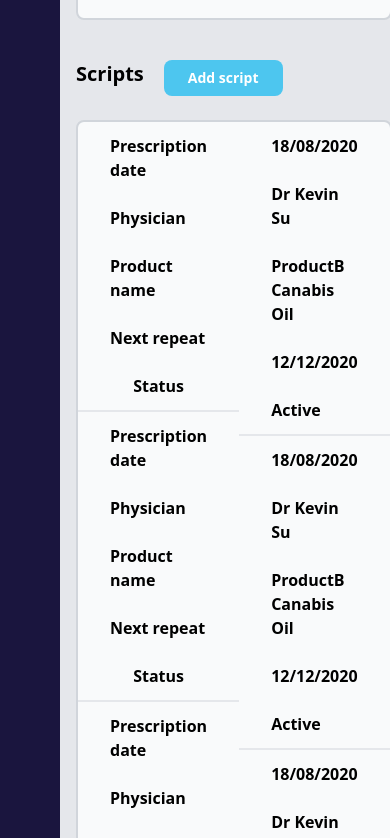
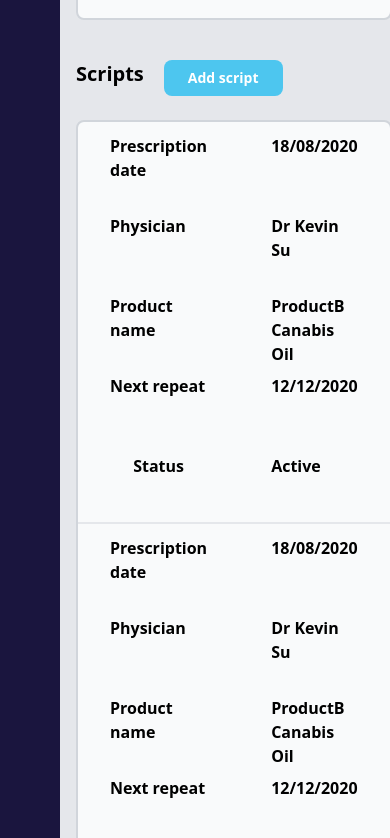
Before and after one commit to surfgreendev/medimar, a Vue app: page / in a window 390 px wide. Shown: the part 1562-2400 px from the top of the page. Built offline with nearby package versions, Linux system fonts and the light colour scheme.

Commit message:
Fixed table responsivness

```diff
--- a/src/components/dashboard/ScriptList.vue
+++ b/src/components/dashboard/ScriptList.vue
@@ -9,23 +9,23 @@
 
     <div class="mt-5 mb-20">
         <div class="flex bg-gray-50 border-2 overflow-x-auto border-solid border-gray-300 rounded-lg">
-            <table class="w-full flex flex-row flex-no-wrap overflow-hidden">
+            <table class="w-full table-auto flex flex-row flex-no-wrap overflow-hidden">
                 <thead>
                     <tr v-for="script in scripts" :key="script.uuid" class="flex flex-col flex-no wrap sm:table-row px-4 border-solid border-b-2">
-                        <th class="pt-3 pb-3 px-4 text-left">Prescription date <font-awesome-icon class="hidden sm:inline" icon="sort"></font-awesome-icon></th>
-                        <th class="pt-3 pb-3 px-4 text-left">Physician <font-awesome-icon class="hidden sm:inline" icon="sort"></font-awesome-icon></th>
-                        <th class="pt-3 pb-3 px-4 text-left">Product name <font-awesome-icon class="hidden sm:inline" icon="sort"></font-awesome-icon></th>
-                        <th class="pt-3 pb-3 px-4 text-left">Next repeat <font-awesome-icon  class="hidden sm:inline" icon="sort"></font-awesome-icon></th>
-                        <th class="pt-3 pb-3 px-4 sm:text-right">Status <font-awesome-icon class="hidden sm:inline" icon="sort"></font-awesome-icon></th>
+                        <th class="align-middle pt-3 pb-3 px-4 h-20 sm:h-auto text-left">Prescription date <font-awesome-icon class="hidden sm:inline" icon="sort"></font-awesome-icon></th>
+                        <th class="align-middle pt-3 pb-3 px-4 h-20 sm:h-auto text-left">Physician <font-awesome-icon class="hidden sm:inline" icon="sort"></font-awesome-icon></th>
+                        <th class="align-middle pt-3 pb-3 px-4 h-20 sm:h-auto text-left">Product name <font-awesome-icon class="hidden sm:inline" icon="sort"></font-awesome-icon></th>
+                        <th class="align-middle pt-3 pb-3 px-4 h-20 sm:h-auto text-left">Next repeat <font-awesome-icon  class="hidden sm:inline" icon="sort"></font-awesome-icon></th>
+                        <th class="align-middle pt-3 pb-3 px-4 h-20 sm:h-auto sm:text-right">Status <font-awesome-icon class="hidden sm:inline" icon="sort"></font-awesome-icon></th>
                     </tr>
                 </thead>
                 <tbody class="flex-1 sm:flex-none">
                     <tr class="flex flex-col flex-no wrap sm:table-row px-4 border-solid border-b-2 last:border-b-0" v-for="script in scripts" :key="script.uuid">
-                        <td class="px-4 pt-3 pb-3 font-semibold">{{script.prescriptionDate}}</td>
-                        <td class="px-4 pt-3 pb-3 font-semibold">{{script.physcian}}</td>
-                        <td class="px-4 pt-3 pb-3 font-semibold">{{script.productName}}</td>
-                        <td class="px-4 pt-3 pb-3 font-semibold">{{script.nextRepeatDate}}</td>
-                        <td class="px-4 pt-3 pb-3 sm:text-right font-semibold">{{script.status}}</td>
+                        <td class="align-middle relative h-20 sm:h-auto px-4 pt-3 pb-3 font-semibold">{{script.prescriptionDate}}</td>
+                        <td class="align-middle relative h-20 sm:h-auto px-4 pt-3 pb-3 font-semibold">{{script.physcian}}</td>
+                        <td class="align-middle relative h-20 sm:h-auto px-4 pt-3 pb-3 font-semibold">{{script.productName}}</td>
+                        <td class="align-middle relative h-20 sm:h-auto px-4 pt-3 pb-3 font-semibold">{{script.nextRepeatDate}}</td>
+                        <td class="align-middle relative h-20 sm:h-auto px-4 pt-3 pb-3 sm:text-right font-semibold">{{script.status}}</td>
                     </tr>
                 </tbody>
             </table>
```
